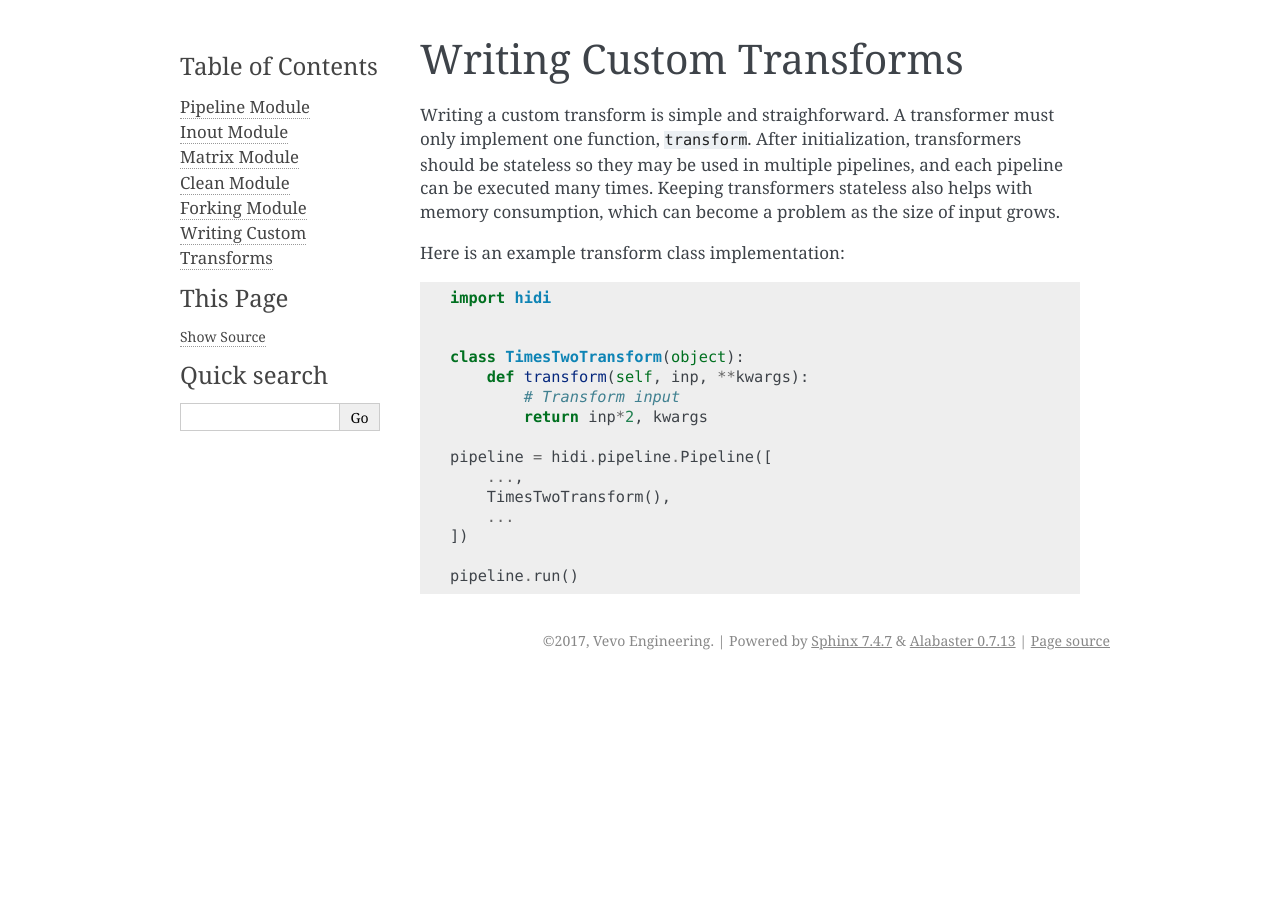
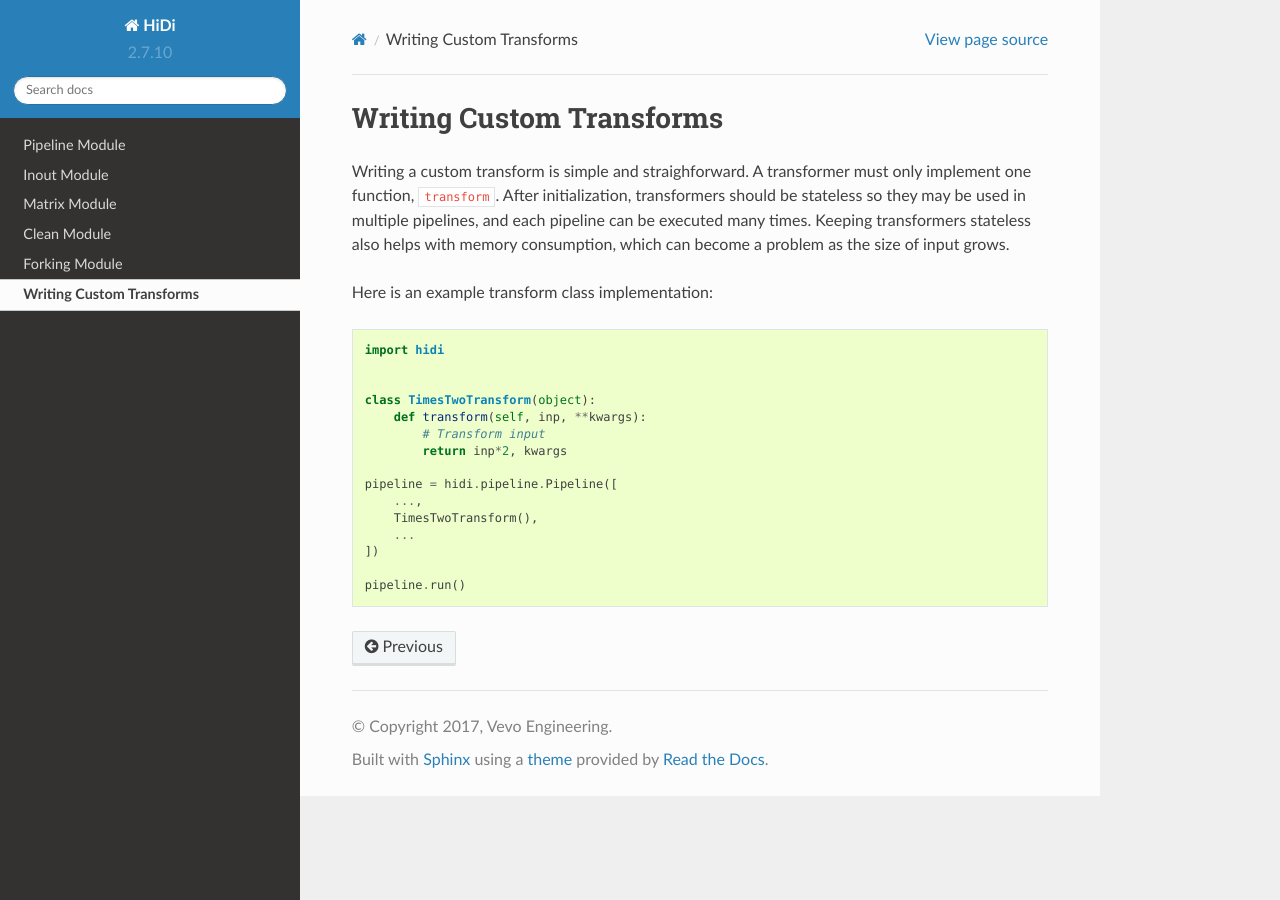
Before and after one commit to kahnvex/hidi, a Sphinx documentation site: the page built from docs/source/custom-transforms.rst, in a window 1280 px wide. Built offline with Sphinx 7.4.7 and the Read the Docs theme 2.0.0, drawn with Linux system fonts in a browser that asks for light colours; pages that are not in the unit, such as notebooks, are missing from menus.

Commit message:
Change doc theme

```diff
--- a/docs/source/conf.py
+++ b/docs/source/conf.py
@@ -1,6 +1,6 @@
 import os
 import sys
-
+import sphinx_rtd_theme
 
 # Source file types:
 source_suffix = ['.rst', '.md']
@@ -92,7 +92,10 @@ todo_include_todos = True
 # The theme to use for HTML and HTML Help pages.  See the documentation for
 # a list of builtin themes.
 #
-html_theme = 'alabaster'
+html_theme = "sphinx_rtd_theme"
+
+# Theme path
+html_theme_path = [sphinx_rtd_theme.get_html_theme_path()]
 
 # Theme options are theme-specific and customize the look and feel of a theme
 # further.  For a list of options available for each theme, see the
--- a/requirements.txt
+++ b/requirements.txt
@@ -10,3 +10,4 @@ pyvalid>=0.6
 pandas>=0.17.0
 nimfa>=1.1.0
 futures>=3.1.0
+sphinx-rtd-theme==0.2.4
```
